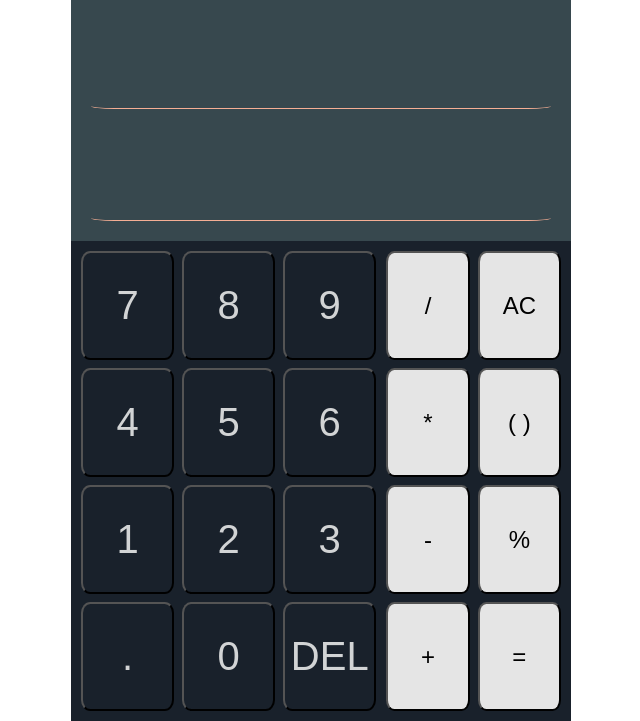
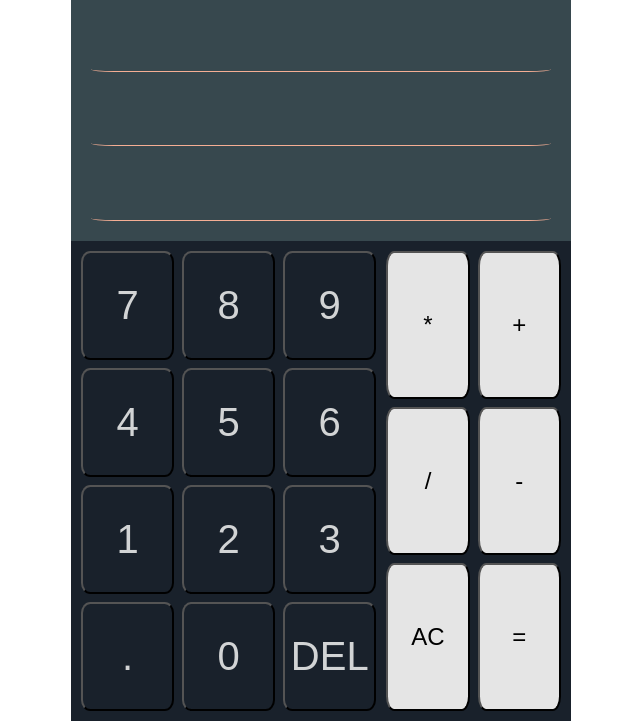
Before and after one commit to nmWolfe/calculator, a website built with Vite: page index.html in a window 1280 px wide. Shown: the part 79-800 px from the top of the page, without its empty margins (319-959 px from the left). Built offline with nearby package versions, Linux system fonts and the light colour scheme; a web font is replaced by a local one.

Commit message:
Working basic calculator HTML complete

```diff
--- a/index.html
+++ b/index.html
@@ -14,6 +14,7 @@
           <h2><i>...does maths badly at the moment</i></h2>
         </div>
         <input type="text" class="output" />
+        <input type="text" class="operator" />
         <input type="text" class="display" />
       </section>
       <section class="lower__section">
@@ -32,14 +33,15 @@
           <button id="delete">DEL</button>
         </div>
         <div class="arithmetic__main">
+          <!-- <button class="keypad__operator" id="bracket-left">(</button>
+          <button class="keypad__operator" id="bracket-right">)</button>
+          <button class="keypad__operator" id="percentage">%</button> -->
+          <button class="keypad__operator" id="multiply">*</button>
+          <button class="keypad__operator" id="add">+</button>
           <button class="keypad__operator" id="divide">/</button>
-          <button class="keypad__operator" id="clear">AC</button>
-          <button class="keypad__operator" id="multiply">*</button>
-          <button class="keypad__operator" id="brackets">( )</button>
           <button class="keypad__operator" id="subtract">-</button>
-          <button class="keypad__operator" id="percentage">%</button>
-          <button class="keypad__operator" id="add">+</button>
-          <button class="keypad__operator" id="equals">=</button>
+          <button class="clear__operator" id="clear">AC</button>
+          <button class="result__operator" id="equals">=</button>
         </div>
       </section>
     </div>
```
